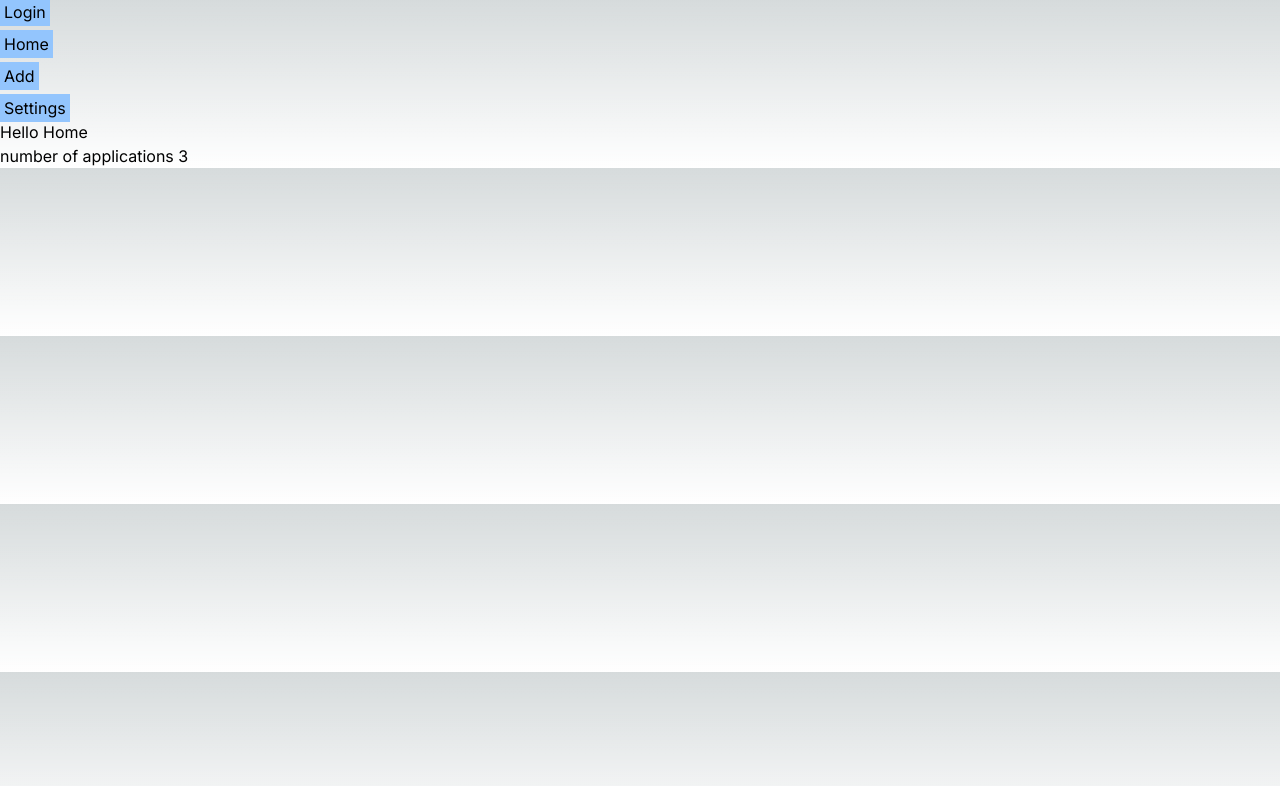
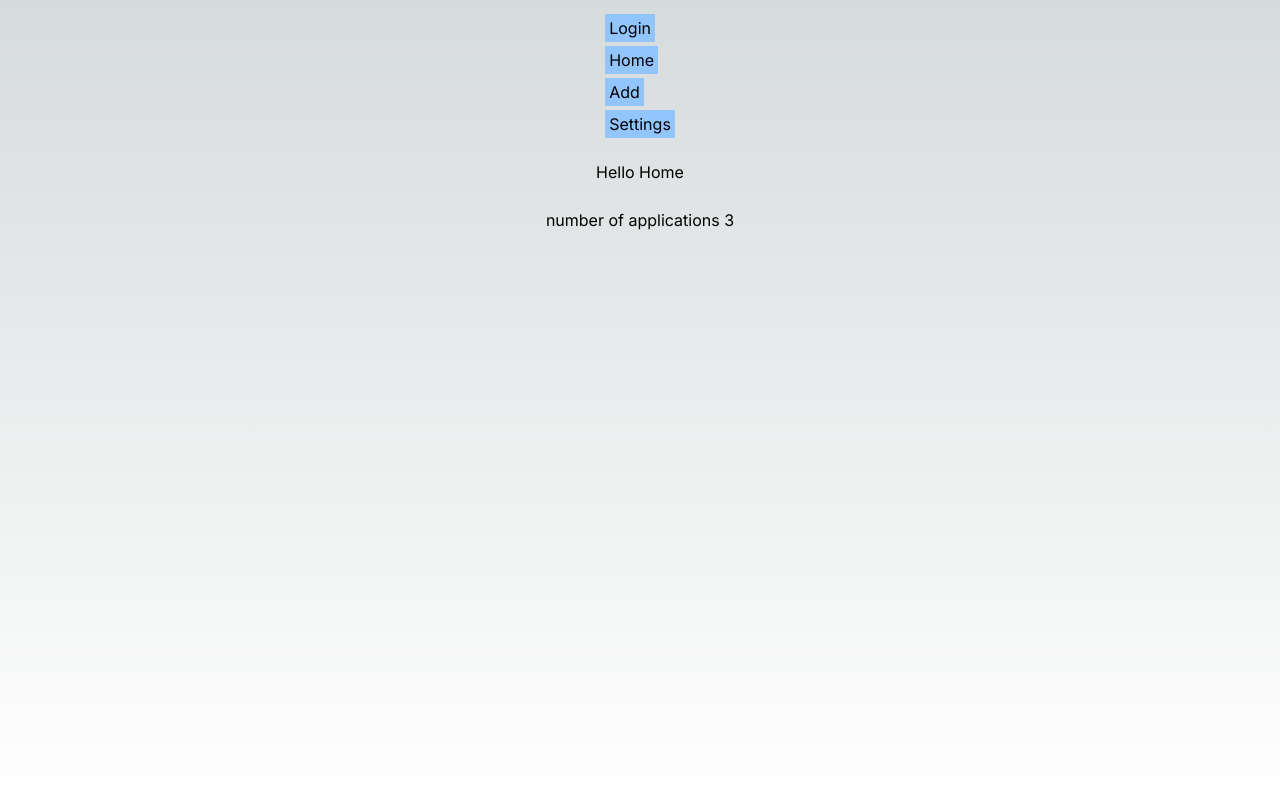
Before and after one commit to Lawhornmatt/talent-trail-pro, a Next.js app: page /home in a window 1280 px wide. Shown: the top 786 px of the page. Built offline with nearby package versions, Linux system fonts and the light colour scheme.

Commit message:
Home Readability
Copied over the same class names I applied to the Add & Settings pages to the Home page

```diff
--- a/app/home/page.jsx
+++ b/app/home/page.jsx
@@ -23,10 +23,10 @@ export default function Home() {
   const objSample = Object.keys(sampleobj).length;
 
     return (
-      <div>
-         <Nav/>
-      <h1> Hello Home </h1>
-      number of applications {objSample}
-      </div>
+      <main className="flex flex-col items-center justify-start p-4 space-y-6 h-screen">
+        <Nav/>
+        <h1> Hello Home </h1>
+        <p>number of applications {objSample}</p>
+      </main>
     );
   }
```
